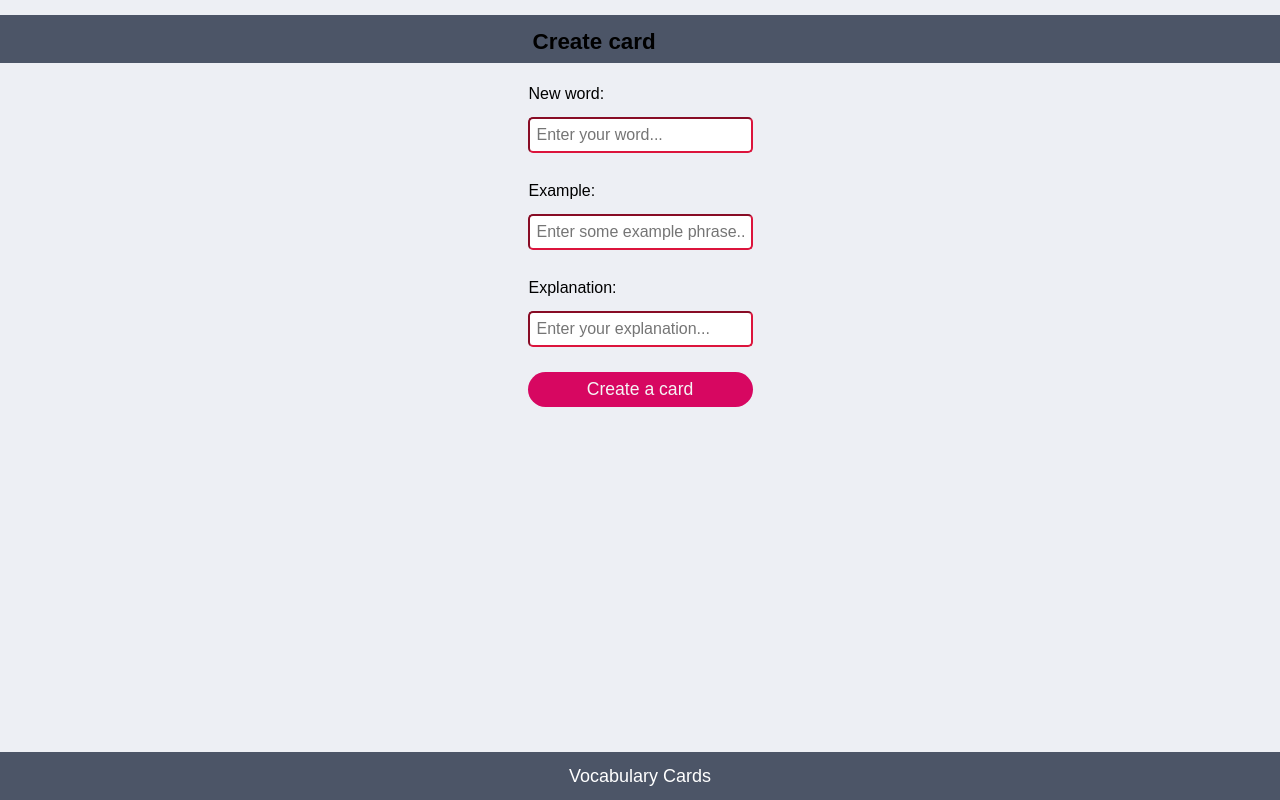
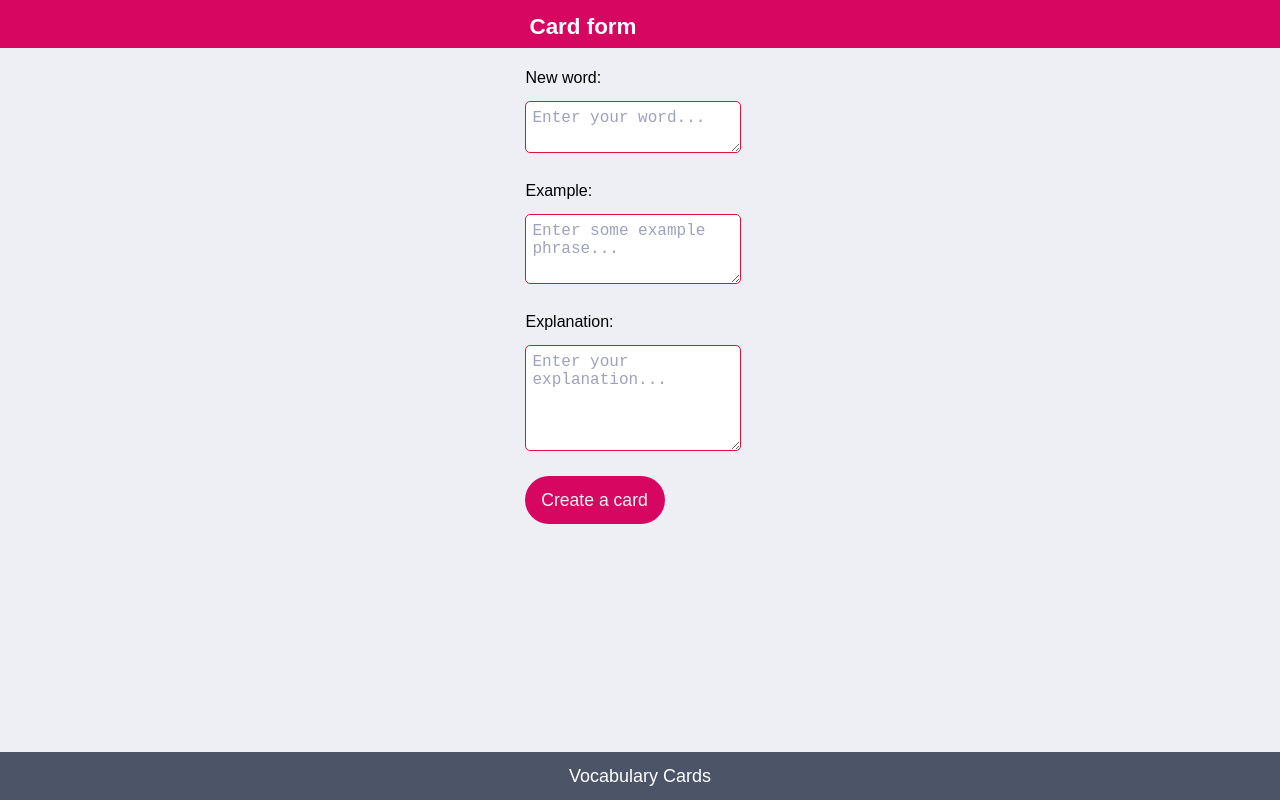
Before and after one commit to annadragan/capstone-project, a React (Create React App) app: page /form in a window 1280 px wide. Built offline with nearby package versions, Linux system fonts and the light colour scheme.

Commit message:
Add Header, fix routing, change textarea

```diff
--- a/public/index.html
+++ b/public/index.html
@@ -9,7 +9,7 @@
       name="description"
       content="Web site created using create-react-app"
     />
-    <link rel="apple-touch-icon" href="%PUBLIC_URL%/logo192.png" />
+    <!-- <link rel="apple-touch-icon" href="%PUBLIC_URL%/logo192.png" /> -->
     <!--
       manifest.json provides metadata used when your web app is installed on a
       user's mobile device or desktop. See https://developers.google.com/web/fundamentals/web-app-manifest/
--- a/src/App.js
+++ b/src/App.js
@@ -1,13 +1,11 @@
+import { nanoid } from 'nanoid';
+import { useState } from 'react';
+import { Route, Routes } from 'react-router-dom';
 import styled from 'styled-components';
-import { useState } from 'react';
-import { nanoid } from 'nanoid';
-import CardList from './components/CardList';
 import Form from './components/Form';
+import Header from './components/Header';
 import Navigation from './components/Navigation';
 import VocabularyCards from './pages/VocabularyCards';
-// import Archive from './pages/Archive';
-import { Routes, Route } from 'react-router-dom';
-import Header from './components/Header';
 
 function App() {
   const [vocabulary, setVocabulary] = useState([]);
@@ -16,23 +14,15 @@ function App() {
     <>
       <AppWrapper>
         <Header />
-        <CardList vocabulary={vocabulary} />
         <Routes>
-          {/* <Route path="/cards" element={} /> */}
           <Route
             path="/form"
             element={<Form onCreateTerm={handleSubmitTerm} />}
           />
           <Route
             path="/vocabularycards"
-            element={
-              <VocabularyCards
-                onCreateTerm={handleSubmitTerm}
-                vocabulary={vocabulary}
-              />
-            }
+            element={<VocabularyCards vocabulary={vocabulary} />}
           />
-          {/* <Route path="/archive" element={<Archive />} /> */}
         </Routes>
         <Navigation />
       </AppWrapper>
@@ -57,4 +47,5 @@ const AppWrapper = styled.main`
   display: flex;
   flex-direction: column;
   align-items: center;
+  padding: 60px 0;
 `;
--- a/src/components/Button.js
+++ b/src/components/Button.js
@@ -11,12 +11,17 @@ export default function Button({ onClick }) {
 const ButtonStyled = styled.button`
   background-color: #d70761;
   color: whitesmoke;
-  border-radius: 999px;
+  border-radius: 1000px;
+  height: 48px;
+  width: 140px;
   border: none;
   margin: 5px;
   padding: 7px 12px;
   align-self: center;
   font-size: 1.1rem;
+  &:hover {
+    width: 170px;
+  }
 
   ${props =>
     props.variant === 'Delete' &&
--- a/src/components/Card.js
+++ b/src/components/Card.js
@@ -16,6 +16,7 @@ const CardWrapper = styled.li`
   gap: 10px;
   padding: 20px;
   border-radius: 14px;
+  margin-top: 50px;
   border-top: 16px solid #d70761;
 `;
 const CardWord = styled.p`
--- a/src/components/CardList.js
+++ b/src/components/CardList.js
@@ -1,6 +1,5 @@
+import styled from 'styled-components';
 import Card from './Card';
-import styled from 'styled-components';
-// import { vocabulary } from '../db';
 
 export default function CardList({ vocabulary }) {
   return (
--- a/src/components/Form.js
+++ b/src/components/Form.js
@@ -1,9 +1,9 @@
-import styled from 'styled-components';
-import Input from './Input';
-import Button from './Button';
 import { useState } from 'react';
 import { useNavigate } from 'react-router-dom';
+import styled from 'styled-components';
+import Button from './Button';
 import Header from './Header';
+import Input from './Input';
 
 export default function Form({ onCreateTerm }) {
   const [newWord, setNewWord] = useState('');
@@ -20,17 +20,18 @@ export default function Form({ onCreateTerm }) {
         onSubmit={handleSubmitTerm}
         autoComplete="off"
       >
-        <Header>Create card</Header>
+        <Header>Card form</Header>
         <InputWrapper>
           <Input
             labelText="New word:"
+            textarea
             placeholder="Enter your word..."
             maxLength="20"
             minLength="2"
             id="new_word"
             name="new_word"
             value={newWord}
-            // required
+            type="text"
           />
         </InputWrapper>
         <InputWrapper>
@@ -39,9 +40,11 @@ export default function Form({ onCreateTerm }) {
             placeholder="Enter some example phrase..."
             maxLength="80"
             minLength="4"
+            rows={3}
             id="new_example"
             name="new_example"
             value={newExample}
+            type="text"
           />
         </InputWrapper>
         <InputWrapper>
@@ -50,9 +53,11 @@ export default function Form({ onCreateTerm }) {
             placeholder="Enter your explanation..."
             maxLength="200"
             minLength="4"
+            rows={5}
             id="new_explanation"
             name="new_explanation"
             value={newExplanation}
+            type="text"
           />
         </InputWrapper>
         <Button disabled={disabled} type="submit">
@@ -86,6 +91,12 @@ const FormWrapper = styled.form`
   display: grid;
   gap: 15px;
   margin-bottom: 80px;
+  /* @media (max-width: 650px) {
+    form {
+      height: 100%;
+      width: 100%;
+    }
+  } */
 `;
 
 const InputWrapper = styled.div`
--- a/src/components/Header.js
+++ b/src/components/Header.js
@@ -8,7 +8,9 @@ export default styled.h1`
   text-align: center;
   display: flex;
   height: 48px;
-  background: hsl(220, 15%, 35%);
+  background-color: #d70761;
+  color: white;
   position: fixed;
+  margin: 0;
   font-size: 1.4rem;
 `;
--- a/src/components/Input.js
+++ b/src/components/Input.js
@@ -6,21 +6,21 @@ export default function Input({
   maxLength,
   minLength,
   onChange,
+  rows,
   name,
-  // value,
 }) {
   return (
     <>
       <StyledLabel htmlFor={name}>{labelText}</StyledLabel>
-      <StyledInput
+      <StyledTextarea
         id={name}
         name={name}
         placeholder={placeholder}
         type="text"
-        // value={value}
         maxLength={maxLength}
         minLength={minLength}
         onChange={onChange}
+        rows={rows}
       />
     </>
   );
@@ -30,13 +30,22 @@ const StyledLabel = styled.label`
   margin: 6px;
 `;
 
-const StyledInput = styled.input`
+const StyledTextarea = styled.textarea`
   padding: 7px;
   font-size: 1rem;
   margin: 5px;
   border-radius: 5px;
+  width: 90%;
   border-color: crimson;
-  /* &:focus {
+  &:focus {
     outline: none;
-  } */
+    background-color: pink;
+    width: 100%;
+  }
+  &::placeholder {
+    color: rgb(159, 161, 190);
+  }
+  &:hover {
+    background-color: azure;
+  }
 `;
--- a/src/components/Navigation.js
+++ b/src/components/Navigation.js
@@ -1,11 +1,10 @@
+import { NavLink } from 'react-router-dom';
 import styled from 'styled-components';
-import { NavLink } from 'react-router-dom';
 
 export default function Navigation() {
   return (
     <Nav>
       <LinkStyled to="/vocabularycards">Vocabulary Cards</LinkStyled>
-      {/* <LinkStyled to="/archive">Archive</LinkStyled> */}
     </Nav>
   );
 }
--- a/src/pages/VocabularyCards.js
+++ b/src/pages/VocabularyCards.js
@@ -9,15 +9,13 @@ export default function VocabularyCards({ vocabulary }) {
     <>
       <div>
         <Header>Vocabulary Cards</Header>
-        <CardList />
-        {/* <ul>
-          {vocabulary?.map(singleVoc => (
-            <li key={singleVoc._id}> {singleVoc.word}</li>
-          ))}
-        </ul> */}
+        <CardList vocabulary={vocabulary} />
         <Link to={'/form'}>
           {' '}
-          <PlusButton type="button" />
+          <PlusButton
+            type="button"
+            aria-label="go to create a card form button"
+          />
         </Link>
       </div>
     </>
```
Also changed, not shown: src/pages/Archive.js (deleted, +0 -12 lines).
